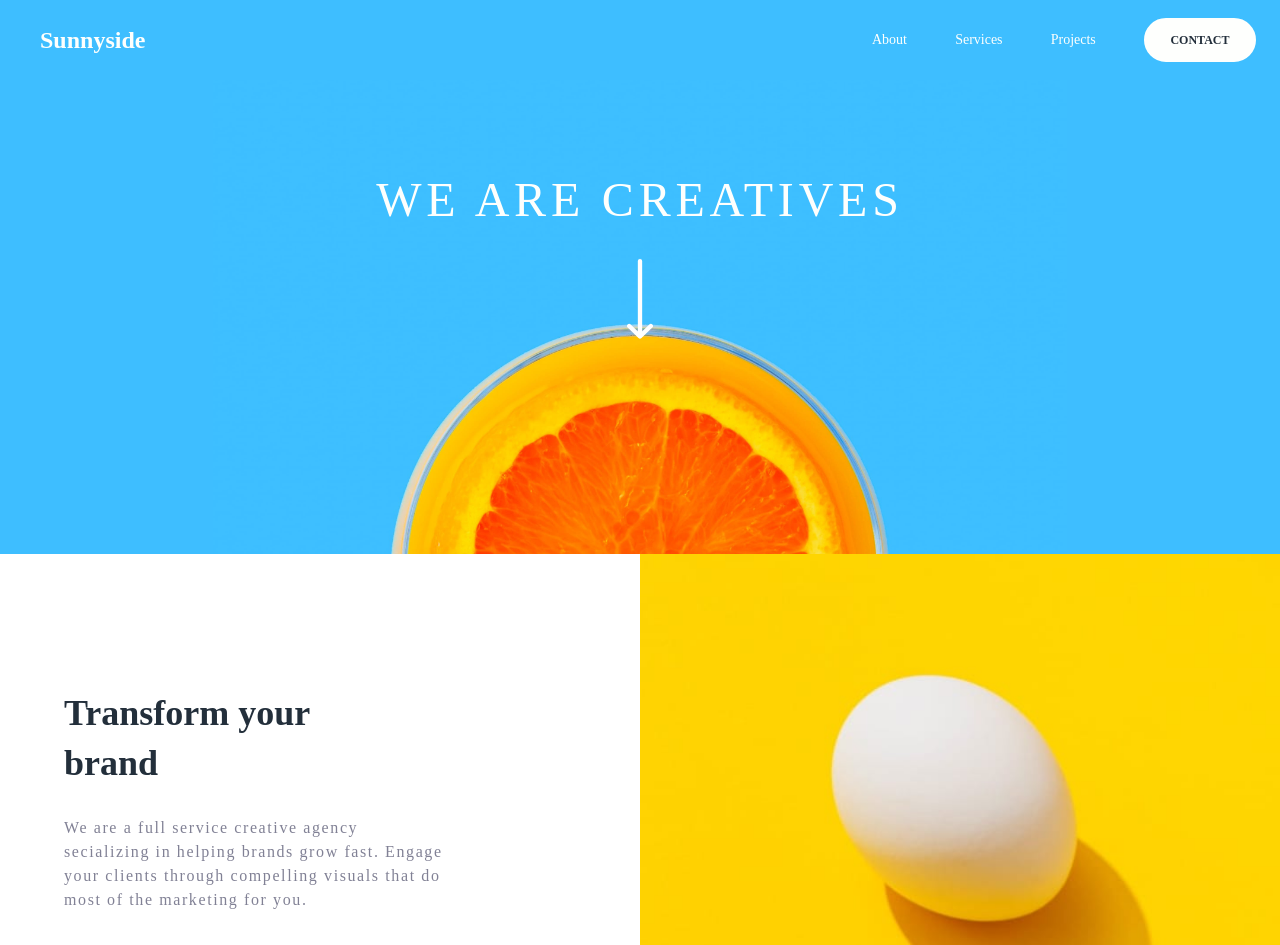
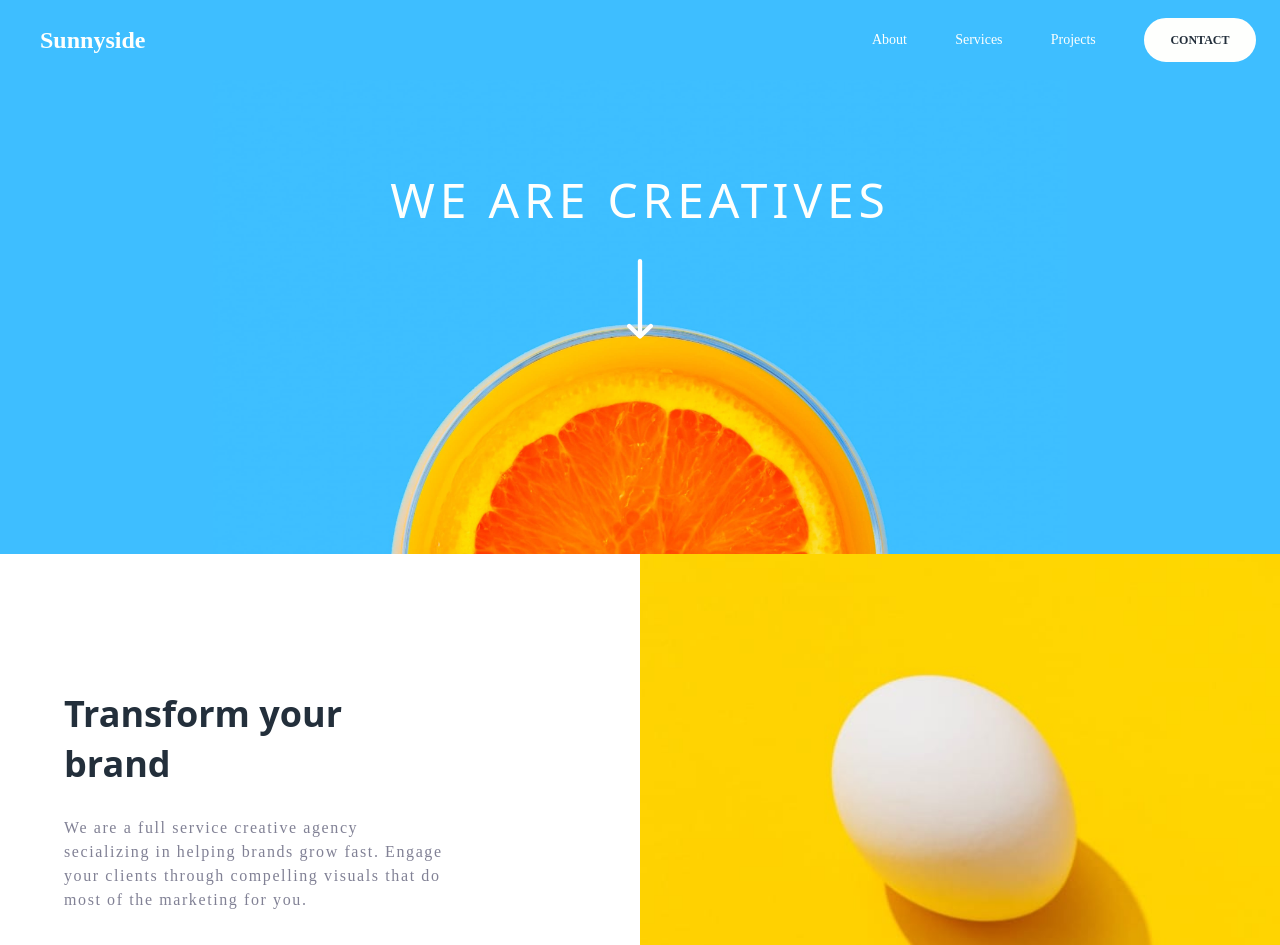
Before and after one commit to ForJessicaSake/Sunny-Side-Agencies, a React (Create React App) app: page / in a window 1280 px wide. Shown: the top 945 px of the page. Built offline with nearby package versions, Linux system fonts and the light colour scheme.

Commit message:
made changes to the font

```diff
--- a/src/components/Navbar.tsx
+++ b/src/components/Navbar.tsx
@@ -24,7 +24,7 @@ const Navbar: React.FC = () => {
         onClick={handleClose}
         className={`${
           state ? "block" : "hidden"
-        } lg:static absolute lg:top-0 top-28 lg:h-0 h-96 pb-10 lg:pb-0 flex lg:flex-row flex-col bg-Blue z-50 lg:text-sm text-base lg:flex items-center justify-between lg:w-96 w-full text-White`}
+        } lg:static absolute lg:top-0 top-28 lg:h-0 h-96 pb-10 lg:pb-0 flex lg:flex-row flex-col  bg-Blue z-50 lg:text-sm text-base lg:flex items-center justify-between lg:w-96 w-full text-White`}
       >
         <a href="#about">
           <li>About</li>
--- a/src/elements/Header.tsx
+++ b/src/elements/Header.tsx
@@ -3,7 +3,7 @@ import arrowImage from "../assets/desktop/icon-arrow-down.svg";
 const Header: React.FC = () => {
   return (
     <section className="relative flex flex-col  justify-center items-center bg-Blue lg:pt-0 pt-10">
-      <h1 className="font-Headingfront absolute lg:top-24 top-8 leading-10 text-4xl w-80 lg:w-full text-center lg:text-5xl text-White tracking-widest">
+      <h1 className="font-Headingfront absolute lg:top-24 top-8 leading-snug text-4xl w-80 lg:w-full text-center lg:text-5xl text-White tracking-widest">
         WE ARE CREATIVES
       </h1>
       <img
--- a/src/index.css
+++ b/src/index.css
@@ -1,4 +1,4 @@
 @tailwind base;
 @tailwind components;
 @tailwind utilities;
-@import url('https://fonts.googleapis.com/css2?family=Abril+Fatface&family=Libre+Baskerville:wght@700&family=PT+Serif:ital,wght@0,400;0,700;1,700&family=Righteous&family=Work+Sans:wght@100;200;300;400;500&display=swap');
+@import url('https://fonts.googleapis.com/css2?family=Fraunces:ital,opsz,wght@0,9..144,100;0,9..144,200;0,9..144,300;0,9..144,400;0,9..144,500;0,9..144,600;0,9..144,700;0,9..144,800;0,9..144,900;1,9..144,100;1,9..144,200;1,9..144,300;1,9..144,700&display=swap');
--- a/tailwind.config.js
+++ b/tailwind.config.js
@@ -25,7 +25,7 @@ module.exports = {
         hero:"28rem",
       },
       fontFamily:{
-        Headingfront:["Righteous", "cursive"],
+        Headingfront:["'Fraunces", "serif"],
         textFont:["Work Sans", "serif"],
       },
     },
```
